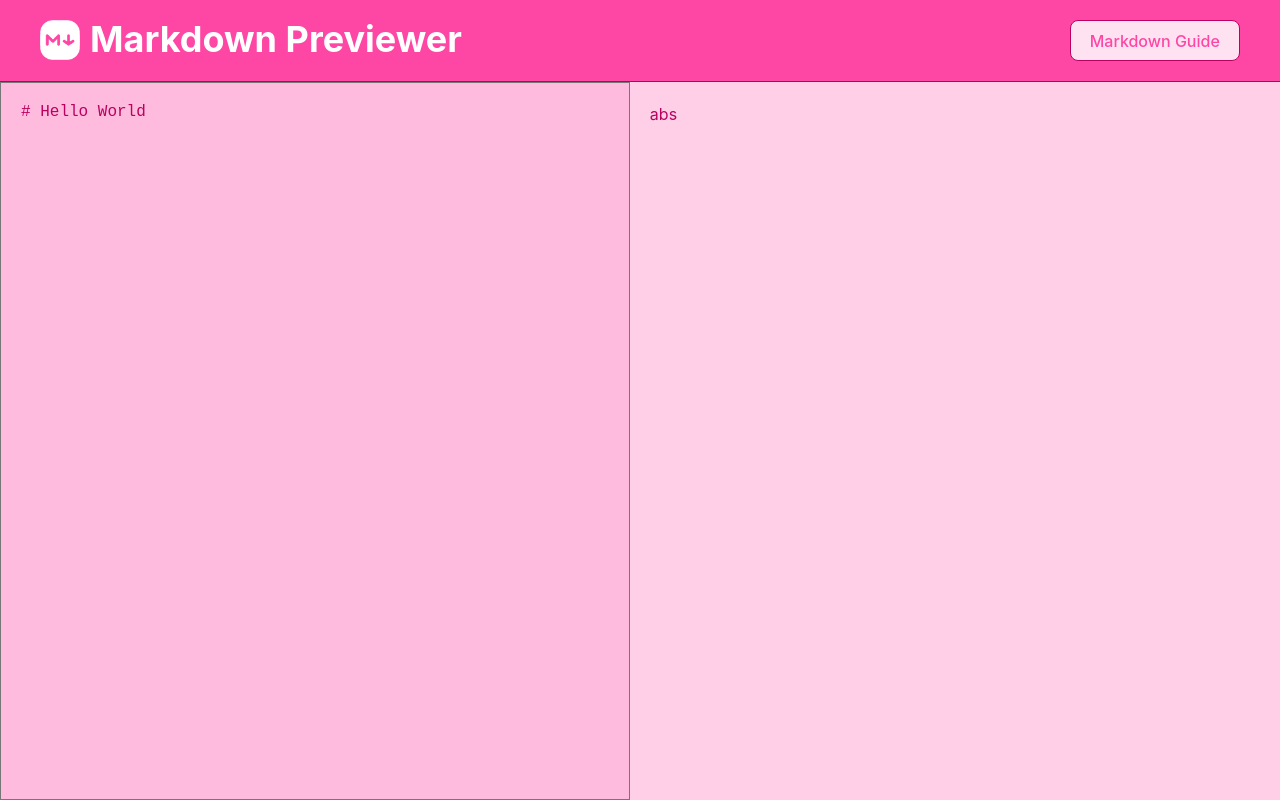
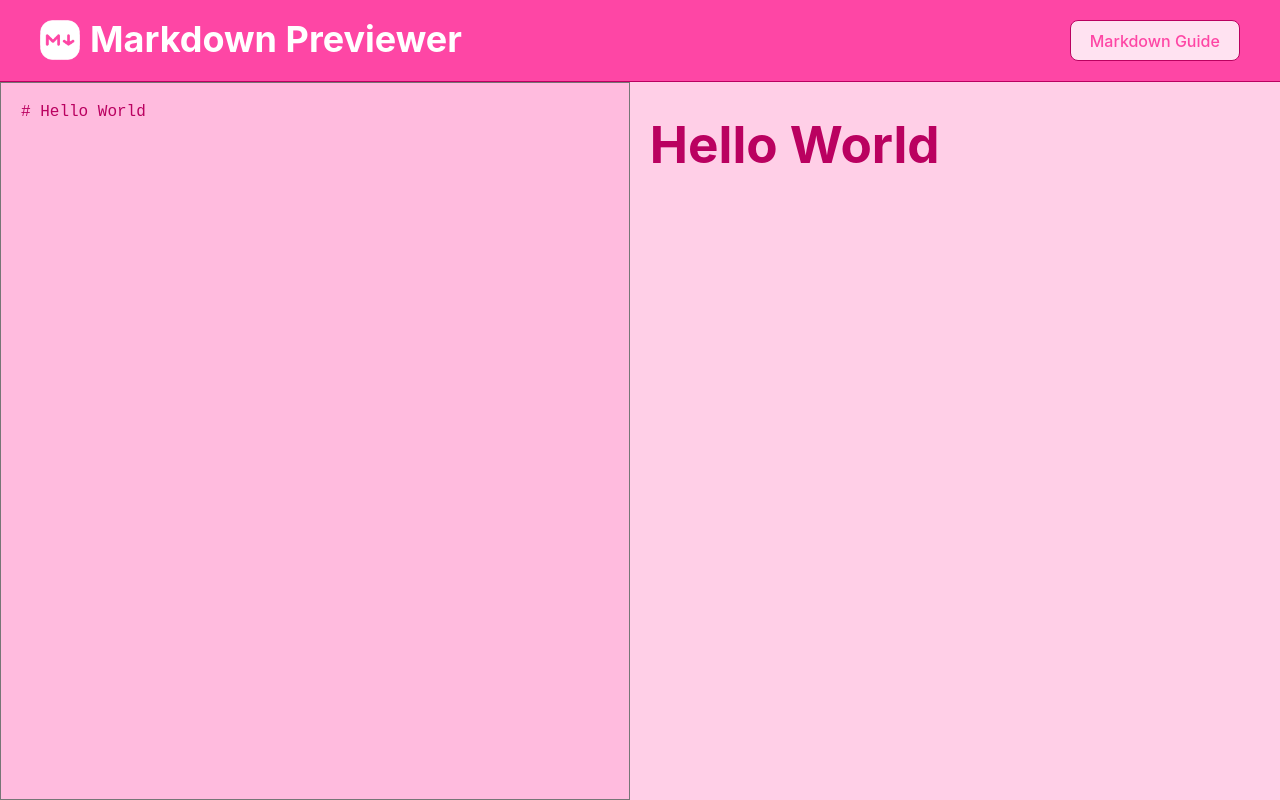
Before and after one commit to tsoithomas/markdown-previewer, a React (Vite) app: page / in a window 1280 px wide. Built offline with nearby package versions, Linux system fonts and the light colour scheme.

Commit message:
Barbierized

```diff
--- a/src/components/Head.tsx
+++ b/src/components/Head.tsx
@@ -22,6 +22,8 @@ const Title = styled.h1`
     margin: 0;
     font-size: 36px;
     color: #fff;
+    overflow: hidden;
+    text-wrap: nowrap;
 `;
 
 const Button = styled.button`
--- a/src/components/MarkdownInput.tsx
+++ b/src/components/MarkdownInput.tsx
@@ -1,3 +1,4 @@
+import { useState } from 'react';
 import styled from 'styled-components';
 
 const InputContainer = styled.div`
@@ -19,10 +20,16 @@ const StyledTextArea = styled.textarea`
     cursor: auto;
 `;
 
-const MarkdownInput = () => {
+export interface MarkdownInputProps {
+    value: string,
+    onChange: (event: React.ChangeEvent<HTMLTextAreaElement>) => void,
+}
+
+
+const MarkdownInput = (props: MarkdownInputProps) => {
     return (
-        <InputContainer>
-            <StyledTextArea defaultValue="# Hello World"></StyledTextArea>
+        <InputContainer key="editor1">
+            <StyledTextArea onChange={props.onChange}  defaultValue={props.value}  key="editor2"/>
         </InputContainer>
     )
 }
--- a/src/components/MarkdownOutput.tsx
+++ b/src/components/MarkdownOutput.tsx
@@ -1,4 +1,5 @@
 import styled from 'styled-components';
+import ReactMarkdown from "react-markdown";
 
 const OutputContainer = styled.div`
     box-sizing: border-box;
@@ -7,17 +8,21 @@ const OutputContainer = styled.div`
     color: #ba0160;
     width: 100%;
     overflow-y: scroll;
-    padding: 20px;
+    padding: 0 20px;
 `;
+
 
 export interface MarkdownOutputProps {
     markdown: string
 }
 
 const MarkdownOutput = (props: MarkdownOutputProps) => {
+
     return (
         <OutputContainer>
-            abs
+            <ReactMarkdown>
+                {props.markdown}
+            </ReactMarkdown>
         </OutputContainer>
     )
 }
```
